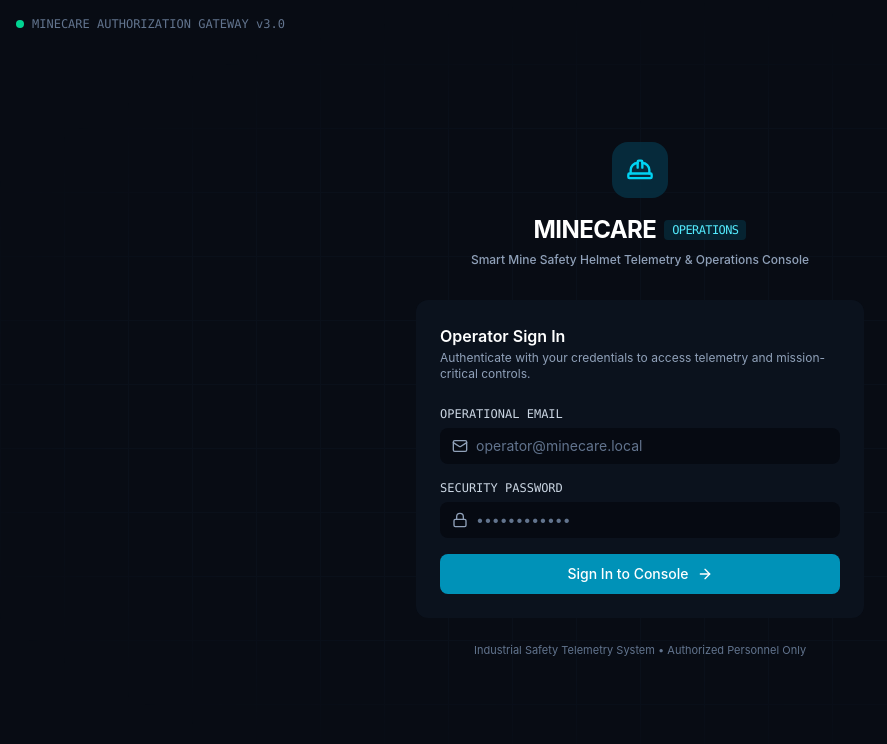
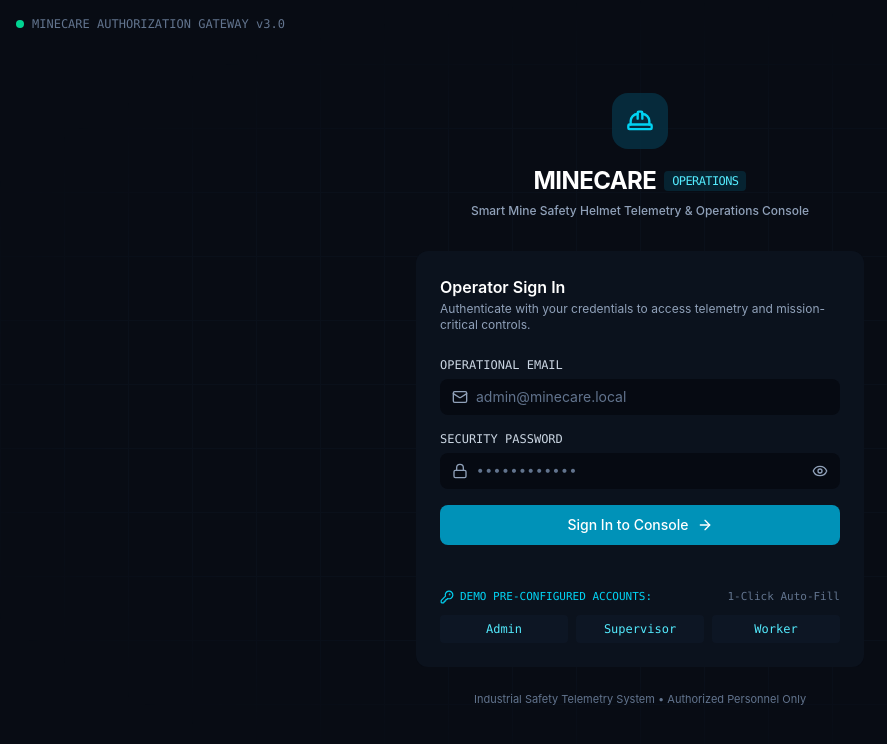
Before and after one commit to KrishMistry18/MineCare, a React (Vite) app: page /login in a window 1280 px wide. Shown: the top 744 px of the page, without its empty margins (0-887 px from the left). Built offline with nearby package versions, Linux system fonts and the light colour scheme; no server answers.

Commit message:
feat(auth): add 1-click demo credential fill and password reveal toggle to LoginPage

```diff
--- a/src/components/auth/LoginPage.tsx
+++ b/src/components/auth/LoginPage.tsx
@@ -7,7 +7,7 @@
 
 import React, { useState } from 'react';
 import { useAuth } from '../../context/AuthContext';
-import { HardHat, Lock, Mail, AlertTriangle, Loader2, ArrowRight, ShieldCheck } from 'lucide-react';
+import { HardHat, Lock, Mail, AlertTriangle, Loader2, ArrowRight, ShieldCheck, Eye, EyeOff, KeyRound } from 'lucide-react';
 
 interface LoginPageProps {
   onSuccess?: () => void;
@@ -19,8 +19,16 @@ export const LoginPage: React.FC<LoginPageProps> = ({ onSuccess }) => {
 
   const [email, setEmail] = useState('');
   const [password, setPassword] = useState('');
+  const [showPassword, setShowPassword] = useState(false);
   const [localError, setLocalError] = useState<string | null>(null);
   const [loading, setLoading] = useState(false);
+
+  const fillCredentials = (fillEmail: string, fillPass: string) => {
+    setEmail(fillEmail);
+    setPassword(fillPass);
+    setLocalError(null);
+    clearError();
+  };
 
   const handleSubmit = async (e: React.FormEvent) => {
     e.preventDefault();
@@ -120,7 +128,7 @@ export const LoginPage: React.FC<LoginPageProps> = ({ onSuccess }) => {
                   type="email"
                   value={email}
                   onChange={(e) => setEmail(e.target.value)}
-                  placeholder="operator@minecare.local"
+                  placeholder="admin@minecare.local"
                   required
                   disabled={loading}
                   className="w-full pl-9 pr-3 py-2 bg-[#060a12] border border-[#1b263b] rounded-lg text-sm text-slate-100 placeholder-slate-500 focus:outline-none focus:border-cyan-500/80 focus:ring-1 focus:ring-cyan-500/50 transition-colors"
@@ -137,14 +145,23 @@ export const LoginPage: React.FC<LoginPageProps> = ({ onSuccess }) => {
                   <Lock className="w-4 h-4" />
                 </div>
                 <input
-                  type="password"
+                  type={showPassword ? 'text' : 'password'}
                   value={password}
                   onChange={(e) => setPassword(e.target.value)}
                   placeholder="••••••••••••"
                   required
                   disabled={loading}
-                  className="w-full pl-9 pr-3 py-2 bg-[#060a12] border border-[#1b263b] rounded-lg text-sm text-slate-100 placeholder-slate-500 focus:outline-none focus:border-cyan-500/80 focus:ring-1 focus:ring-cyan-500/50 transition-colors"
+                  className="w-full pl-9 pr-10 py-2 bg-[#060a12] border border-[#1b263b] rounded-lg text-sm text-slate-100 placeholder-slate-500 focus:outline-none focus:border-cyan-500/80 focus:ring-1 focus:ring-cyan-500/50 transition-colors font-mono"
                 />
+                <button
+                  type="button"
+                  onClick={() => setShowPassword(!showPassword)}
+                  className="absolute inset-y-0 right-0 pr-3 flex items-center text-slate-400 hover:text-slate-200 transition-colors cursor-pointer"
+                  tabIndex={-1}
+                  aria-label={showPassword ? 'Hide password' : 'Show password'}
+                >
+                  {showPassword ? <EyeOff className="w-4 h-4" /> : <Eye className="w-4 h-4" />}
+                </button>
               </div>
             </div>
 
@@ -167,6 +184,39 @@ export const LoginPage: React.FC<LoginPageProps> = ({ onSuccess }) => {
             </button>
           </form>
 
+          {/* Quick-Fill Demo Credentials */}
+          <div className="mt-6 pt-5 border-t border-[#182436]">
+            <div className="flex items-center justify-between text-[11px] font-mono text-slate-400 mb-2.5">
+              <span className="flex items-center gap-1.5 text-cyan-400">
+                <KeyRound className="w-3.5 h-3.5" />
+                DEMO PRE-CONFIGURED ACCOUNTS:
+              </span>
+              <span className="text-slate-500">1-Click Auto-Fill</span>
+            </div>
+            <div className="grid grid-cols-3 gap-2">
+              <button
+                type="button"
+                onClick={() => fillCredentials('admin@minecare.local', 'Admin#Password2026')}
+                className="py-1.5 px-2 bg-[#0d1624] hover:bg-cyan-950/70 border border-[#1b2b44] hover:border-cyan-500/50 rounded text-xs font-mono text-cyan-300 transition-all text-center cursor-pointer"
+              >
+                Admin
+              </button>
+              <button
+                type="button"
+                onClick={() => fillCredentials('supervisor@minecare.local', 'Supervisor#Password2026')}
+                className="py-1.5 px-2 bg-[#0d1624] hover:bg-cyan-950/70 border border-[#1b2b44] hover:border-cyan-500/50 rounded text-xs font-mono text-cyan-300 transition-all text-center cursor-pointer"
+              >
+                Supervisor
+              </button>
+              <button
+                type="button"
+                onClick={() => fillCredentials('worker.marak@minecare.local', 'Worker#Password2026')}
+                className="py-1.5 px-2 bg-[#0d1624] hover:bg-cyan-950/70 border border-[#1b2b44] hover:border-cyan-500/50 rounded text-xs font-mono text-cyan-300 transition-all text-center cursor-pointer"
+              >
+                Worker
+              </button>
+            </div>
+          </div>
         </div>
 
         {/* Security Notice Footer */}
```
Also changed, not shown: 1 other file (tests, documents, lock files or other folders).
